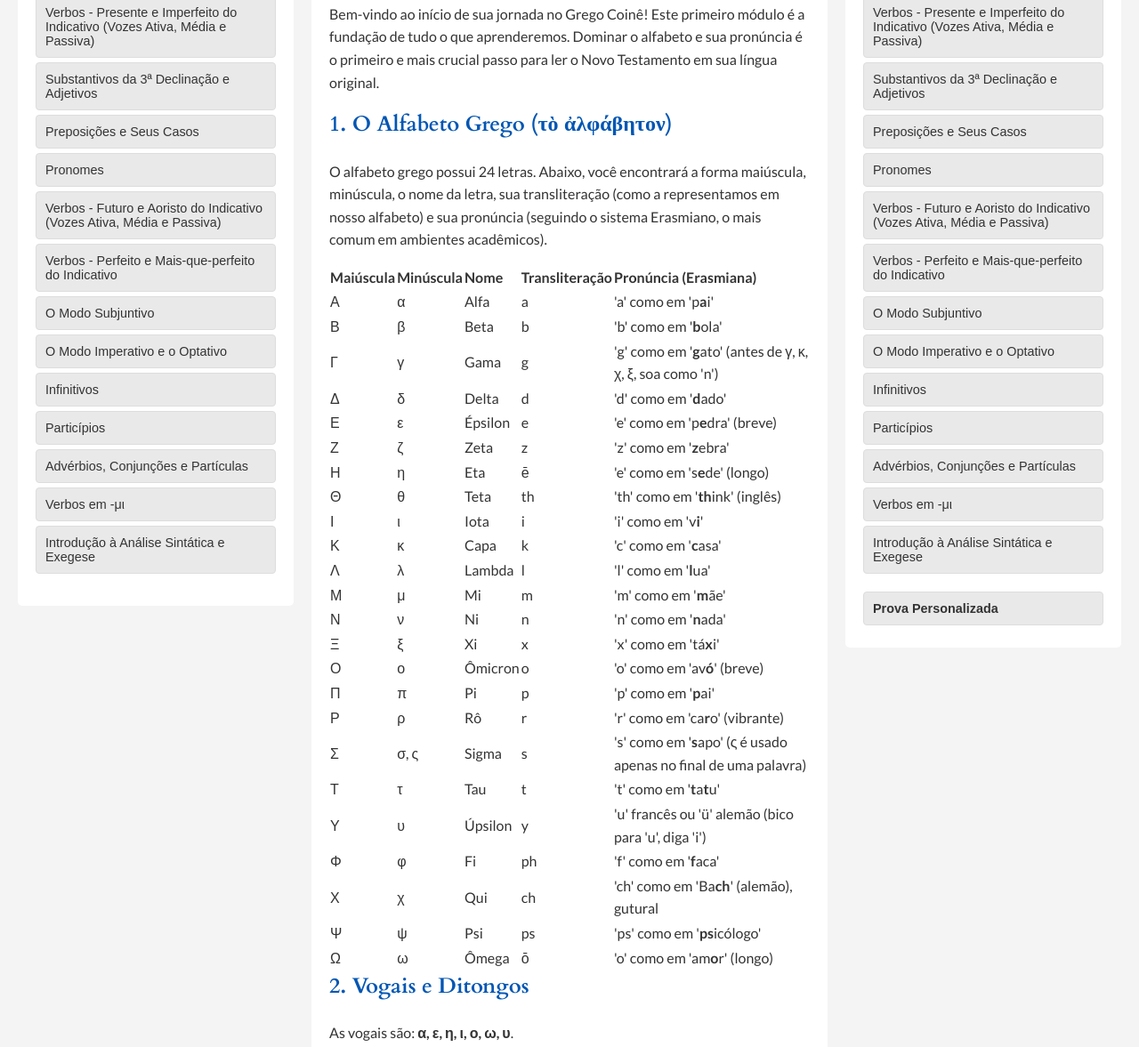
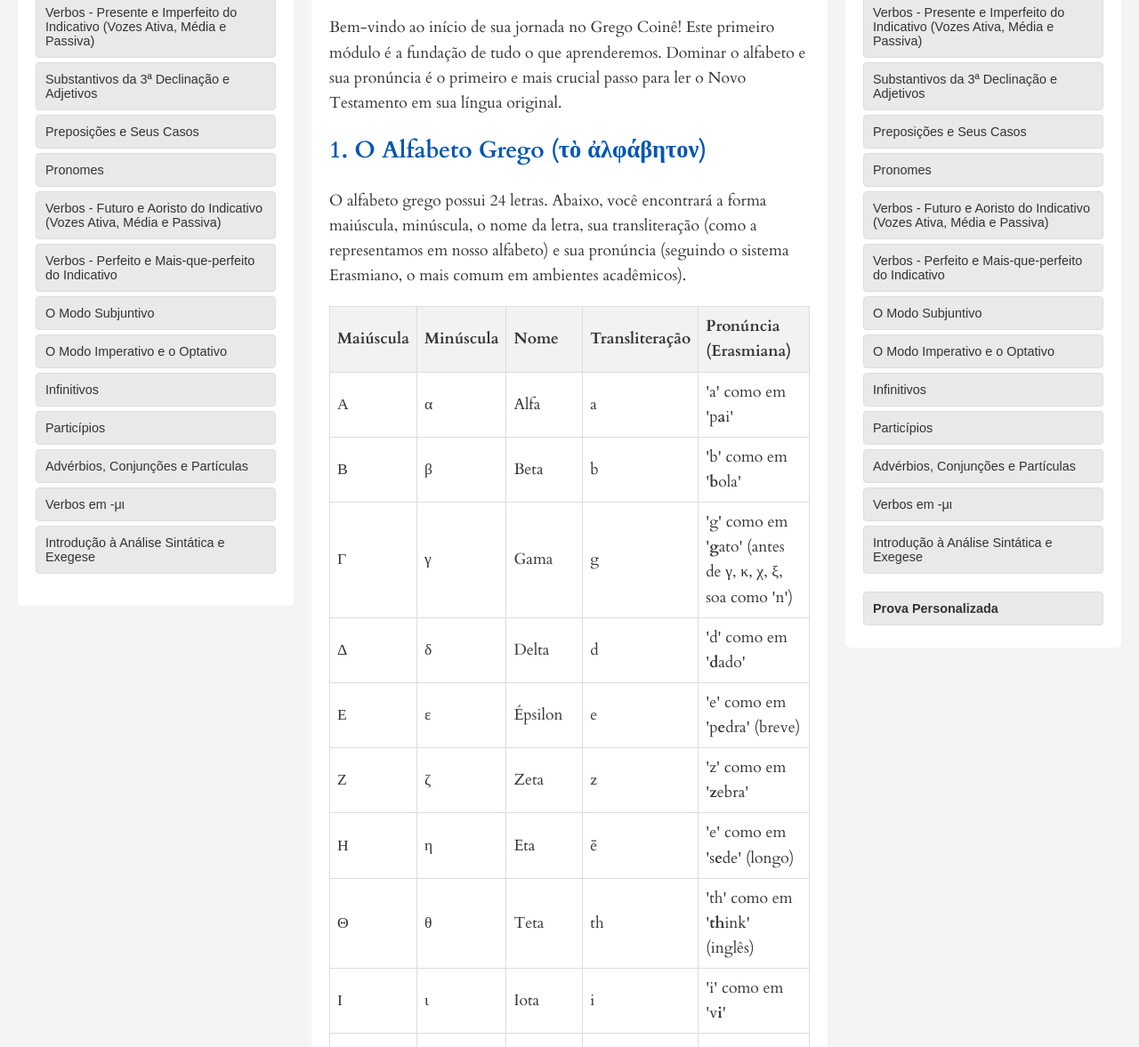
Before and after one commit to rodrigoniskier/gregobiblico, a plain HTML site: page index.html in a window 1280 px wide. Shown: the part 412-1589 px from the top of the page at 89% size. Drawn offline with Linux system fonts and the light colour scheme.

Commit message:
Update style.css

```diff
--- a/style.css
+++ b/style.css
@@ -97,14 +97,24 @@ main {
     background-color: #218838;
 }
 
-/* Conteúdo Teórico */
-#content-html {
+/* Conteúdo exibido na área central (Teoria ou Prática) */
+#module-display-area {
     font-family: 'Cardo', serif;
     font-size: 1.1rem;
 }
-#content-html table { width: 100%; border-collapse: collapse; margin: 20px 0; }
-#content-html th, #content-html td { border: 1px solid #ddd; padding: 8px; text-align: left; }
-#content-html th { background-color: #f2f2f2; }
+#module-display-area table {
+    width: 100%;
+    border-collapse: collapse;
+    margin: 20px 0;
+}
+#module-display-area th, #module-display-area td {
+    border: 1px solid #ddd;
+    padding: 8px;
+    text-align: left;
+}
+#module-display-area th {
+    background-color: #f2f2f2;
+}
 
 /* Conteúdo Prático (Flashcards e Exercícios) */
 #flashcards-container h3, #exercises-container h3 { font-family: 'Cardo', serif; color: #0056b3; }
```
